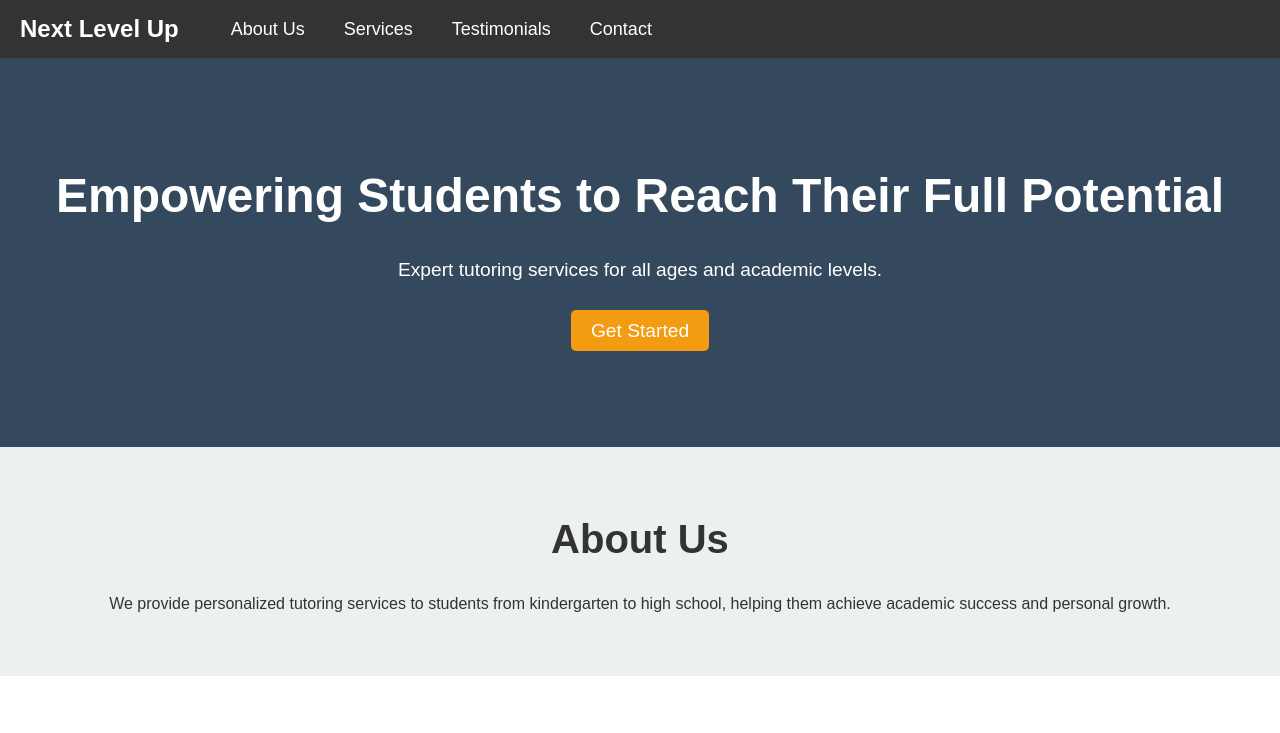
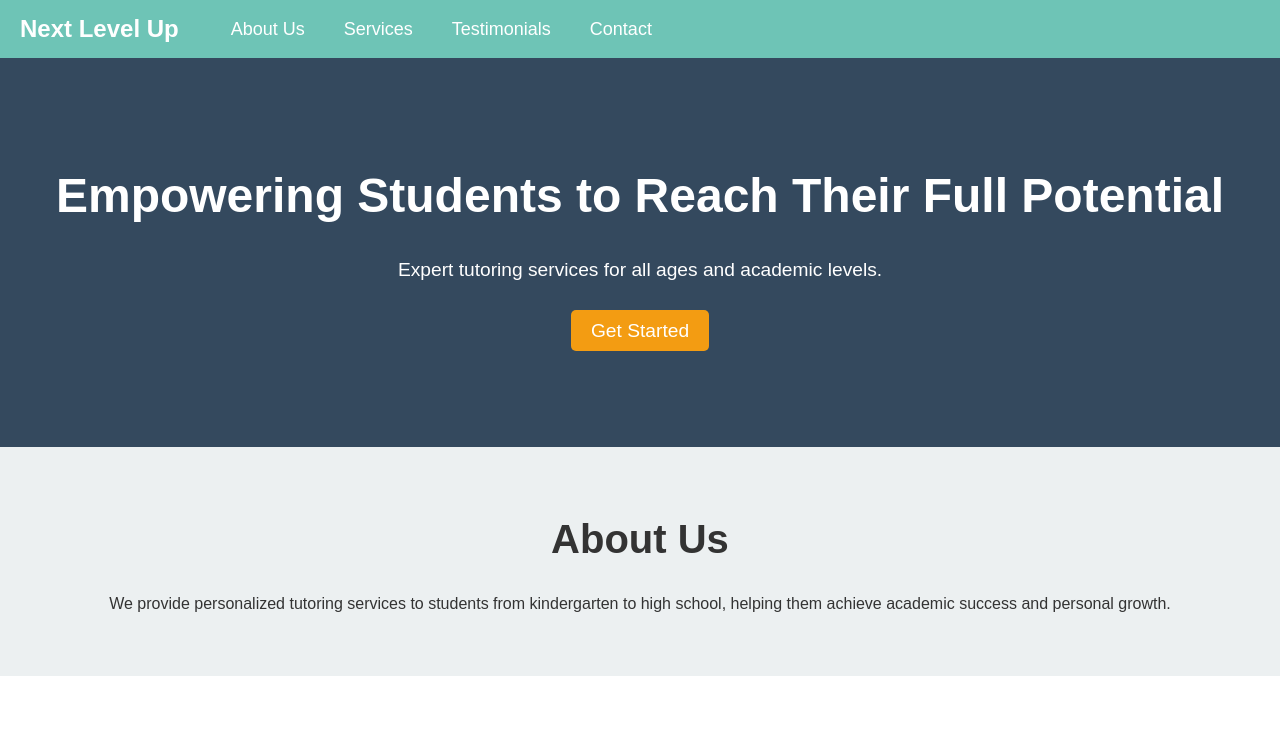
Before and after one commit to haleyplottwistco/nextlevelup, a plain HTML site: page index.html in a window 1280 px wide. Shown: the top 733 px of the page. Drawn offline with Linux system fonts and the light colour scheme.

Commit message:
Update styles.css

```diff
--- a/styles.css
+++ b/styles.css
@@ -22,7 +22,7 @@ ul {
 
 /* Navigation styles */
 header {
-    background: #333;
+    background: #6ec4b6;
     color: white;
     padding: 10px 0;
 }
```
